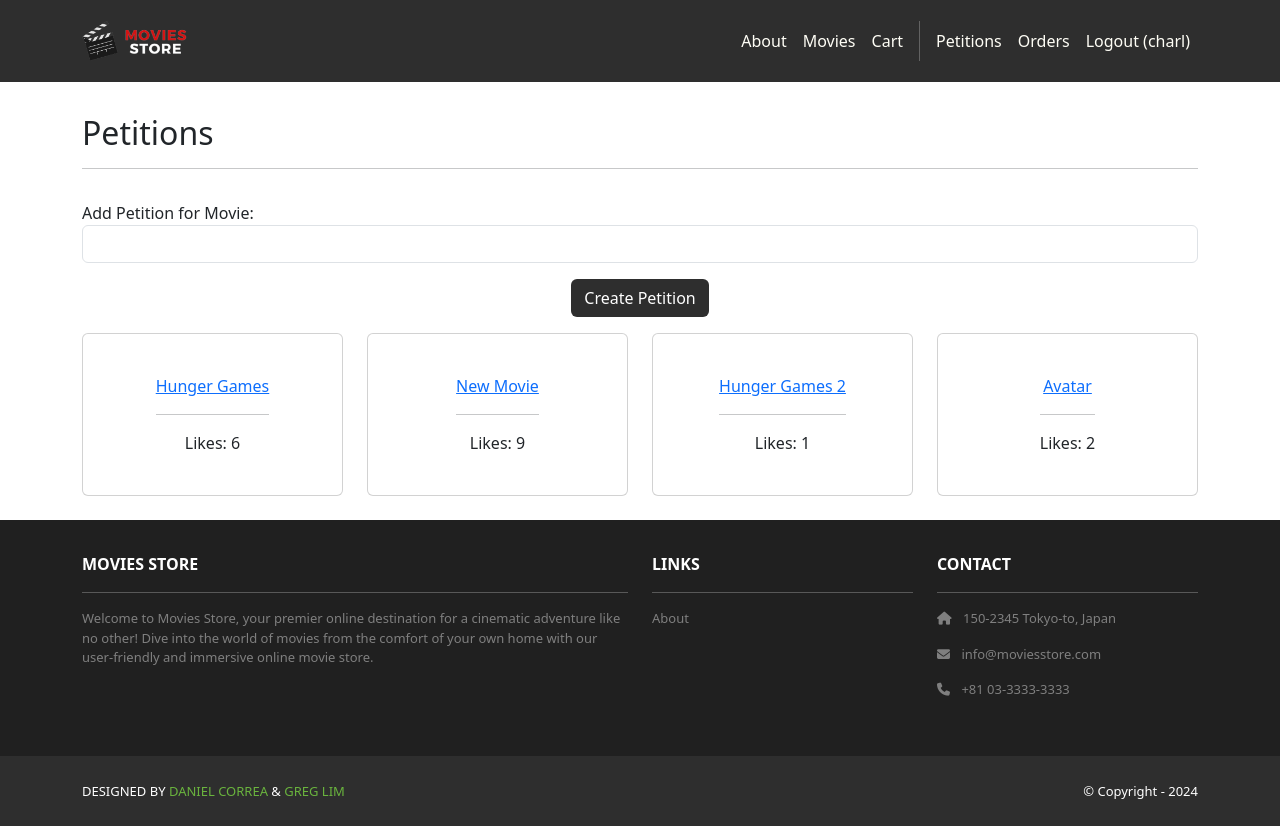
After one commit to charliehu01/moviesstore, a Django app: page /movies/petitions/ in a window 1280 px wide. The commit adds this page. Run offline with Django 5.2, Linux system fonts and the light colour scheme; a user stored in the database is signed in; data comes from the database, SQL or seed files in the repository; both versions use the stored data as it was after the commit; some libraries are stand-ins or nearby versions.

Commit message:
add petition system

```diff
--- a/movies/admin.py
+++ b/movies/admin.py
@@ -1,5 +1,5 @@
 from django.contrib import admin
-from .models import Movie, Review
+from .models import Movie, Review, Petition, Signature
 
 # Register your models here
 class MovieAdmin(admin.ModelAdmin):
@@ -8,3 +8,5 @@ class MovieAdmin(admin.ModelAdmin):
 
 admin.site.register(Movie, MovieAdmin)
 admin.site.register(Review)
+admin.site.register(Petition)
+admin.site.register(Signature)
--- a/movies/models.py
+++ b/movies/models.py
@@ -21,3 +21,18 @@ class Review(models.Model):
 
     def __str__(self):
         return str(self.id) + ' - ' + self.movie.name
+
+class Petition(models.Model):
+    id = models.AutoField(primary_key=True)
+    name = models.CharField(max_length=255)
+    likes = models.IntegerField()
+
+    def __str__(self):
+        return str(self.id) + ' - ' + self.name
+
+class Signature(models.Model):
+    petition = models.ForeignKey(Petition, on_delete=models.CASCADE)
+    signer = models.ForeignKey(User, on_delete=models.CASCADE)
+
+    def __str__(self):
+        return str(self.signer.username) + ' signed ' + self.petition.name
--- /dev/null
+++ b/movies/templates/movies/petitions.html
@@ -0,0 +1,57 @@
+{% extends 'base.html' %}
+{% block content %}
+{% load static %}
+<div class="p-3">
+  <div class="container">
+    <div class="row mt-3">
+      <div class="col mx-auto mb-3">
+        <h2>Petitions</h2>
+        <hr />
+      </div>
+    </div>
+    <div class="row">
+        <div class="text-start">
+            <form method="POST">
+                {% csrf_token %}
+                <p>
+                    <label for="name">Add Petition for Movie:</label>
+                    <input
+                        type="text"
+                        name="name"
+                        required
+                        class="form-control"
+                        id="name"
+                    >
+                    </input>
+                </p>
+                <div class="text-center">
+                    <button
+                        type="submit"
+                        class="btn bg-dark text-white"
+                    >
+                        Create Petition
+                    </button>
+                </div>
+            </form>
+        </div>
+
+        <p></p>
+        {% for petition in template_data.petitions %}
+        <div class="col-md-4 col-lg-3 mb-2">
+            <div class="p-2 card align-items-center pt-4">
+                <div class="card-body text-center">
+                    <a href="{% url 'movies.view_petition' id=petition.id %}">
+                        {{ petition.name }}
+                    </a>
+                    <hr>
+                    <p>
+                        Likes: {{ petition.likes }}
+                    </p>
+                </div>
+            </div>
+        </div>
+        {% endfor %}
+    </div>
+  </div>
+</div>
+{% endblock content %}
--- a/movies/urls.py
+++ b/movies/urls.py
@@ -7,4 +7,6 @@ urlpatterns = [
     path('<int:id>/review/create', views.create_review, name='movies.create_review'),
     path('<int:id>/review/<int:review_id>/edit/', views.edit_review, name='movies.edit_review'),
     path('<int:id>/review/<int:review_id>/delete/', views.delete_review, name='movies.delete_review'),
+    path('petitions/', views.petitions, name='movies.petitions'),
+    path('petitions/<int:id>', views.view_petition, name='movies.view_petition'),
 ]
--- a/movies/views.py
+++ b/movies/views.py
@@ -1,5 +1,5 @@
 from django.shortcuts import render, redirect, get_object_or_404
-from .models import Movie, Review
+from .models import Movie, Review, Petition, Signature
 from django.contrib.auth.decorators import login_required
 
 # Create your views here.
@@ -61,3 +61,46 @@ def delete_review(request, id, review_id):
     review = get_object_or_404(Review, id=review_id, user=request.user)
     review.delete()
     return redirect('movies.show', id=id)
+
+@login_required
+def petitions(request):
+    if request.method == 'POST':
+        petition = Petition()
+        petition.name = request.POST['name']
+        petition.likes = 0
+        petition.save()
+        return redirect('movies.petitions')
+
+    petitions = Petition.objects.all()
+
+    template_data = {}
+    template_data['title'] = 'Petitions'
+    template_data['petitions'] = petitions
+
+    return render(request, 'movies/petitions.html', {'template_data': template_data})
+
+@login_required
+def view_petition(request, id):
+    if request.method == 'POST':
+        petition = Petition.objects.get(id=id)
+        petition.likes = petition.likes + 1
+        petition.save()
+        signature = Signature()
+        signature.petition = petition
+        signature.signer = request.user
+        signature.save()
+        return redirect('movies.view_petition', id=id)
+
+    petition = Petition.objects.get(id=id)
+    hasSignature = False
+    signatures = Signature.objects.filter(petition=petition)
+    signatures = signatures.filter(signer=request.user)
+    if len(signatures) > 0:
+        hasSignature = True
+
+    template_data = {}
+    template_data['title'] = 'Petitions'
+    template_data['petition'] = petition
+    template_data['hasSignature'] = hasSignature
+
+    return render(request, 'movies/view_petition.html', {'template_data': template_data})
--- a/moviesstore/templates/base.html
+++ b/moviesstore/templates/base.html
@@ -44,6 +44,9 @@
                         <a class="nav-link" href="{% url 'cart.index' %}">Cart</a>
                         <div class="vr bg-white mx-2 d-none d-lg-block"></div>
                         {% if user.is_authenticated %}
+                        <a class="nav-link" href="{% url 'movies.petitions' %}">
+                            Petitions
+                        </a>
                         <a class="nav-link" href="{% url 'accounts.orders' %}">
                             Orders
                         </a>
```
Also changed, not shown: movies/templates/movies/view_petition.html (added, +38 -0 lines), db.sqlite3, movies/migrations/0003_petition.py (added), movies/migrations/0004_signature.py (added), movies/migrations/0005_alter_signature_unique_together.py (added).
